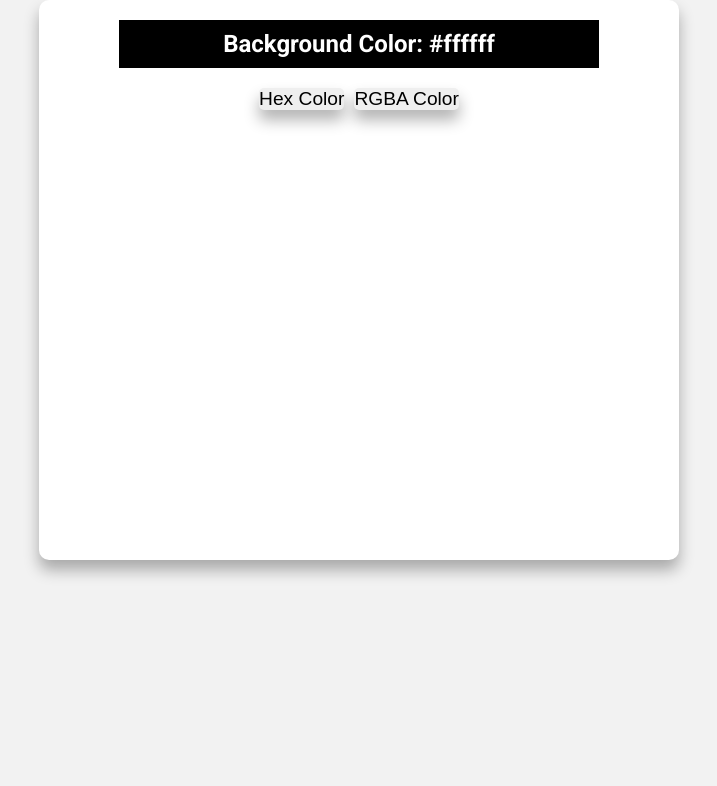
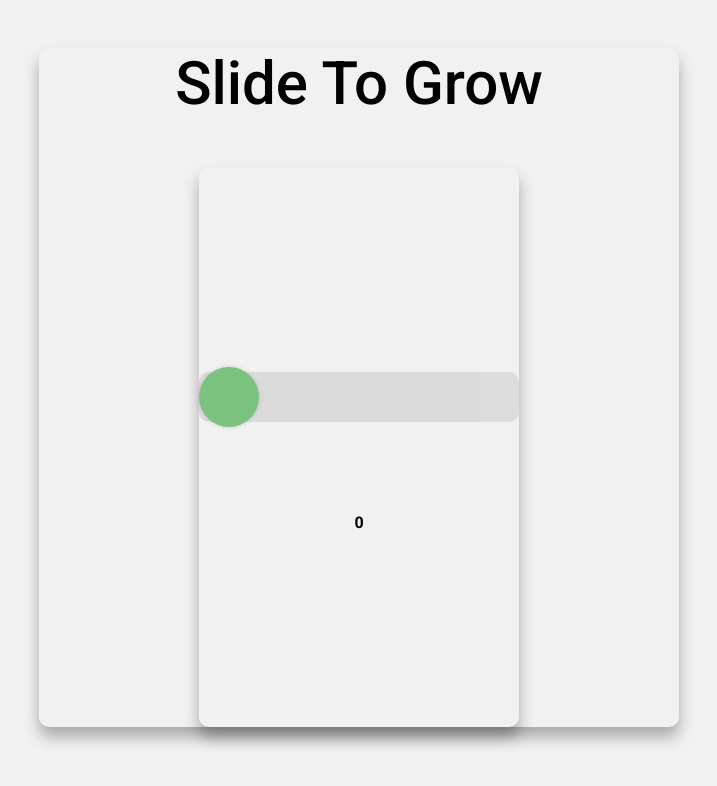
Before and after one commit to Kuldeep3330/ReactJSProjects, a React (Vite) app: page / in a window 1280 px wide. Shown: the top 786 px of the page, without its empty margins (281-998 px from the left). Built offline with nearby package versions, Linux system fonts and the light colour scheme.

Commit message:
slider App

```diff
--- /dev/null
+++ b/09-Slider-app/Slider.jsx
@@ -0,0 +1,45 @@
+import React, { useState } from 'react'
+import SliderComponent from './SliderComponent'
+import Title from './Title'
+
+const Slider = () => {
+  const [slideValue, setSlideValue]= useState(0);
+
+  document.body.style.background= "#f1f1f1"
+
+  const handleSlider=(e)=>{
+      setSlideValue(e.target.value)
+  }
+  let bgColor;
+  let textColor;
+
+  if(slideValue<25)
+  {
+    bgColor="red";
+    textColor="black";
+  }
+  if(slideValue>25 && slideValue<=50)
+  {
+    bgColor="blue";
+    textColor="white"
+  }
+  if(slideValue>50 && slideValue<=75)
+    {
+      bgColor="yellow";
+      textColor="red"
+    }
+    if(slideValue>75 && slideValue<=100)
+    {
+      bgColor="orange";
+      textColor="green"
+    }
+
+  return (
+    <div className='container text-center'>
+      <Title text="Slide To Grow"/>
+      <SliderComponent setValue={slideValue} handleInput={handleSlider} bgColor={bgColor} textColor={textColor}/>
+    </div>
+  )
+}
+
+export default Slider
--- /dev/null
+++ b/09-Slider-app/SliderComponent.css
@@ -0,0 +1,50 @@
+/* input[type="range"] {
+    -webkit-appearance: none;
+    appearance: none;
+    width: 100%;
+    height: 10px;
+    background: #ddd;
+    border-radius: 5px;
+    outline: none;
+    opacity: 0.9;
+    transition: opacity 0.2s;
+  }
+
+  input[type="range"]:hover {
+    opacity: 1;
+  } */
+
+  /* For WebKit Browsers (Chrome, Safari) */
+  input[type="range"]::-webkit-slider-thumb {
+    -webkit-appearance: none;
+    appearance: none;
+    width: 60px;
+    height: 60Px;
+    background: #4CAF50;
+    border-radius: 50%;
+    cursor: pointer;
+    box-shadow: 0px 0px 5px rgba(0, 0, 0, 0.2);
+    transition: all 0.2s;
+  }
+
+  input[type="range"]::-webkit-slider-thumb:hover {
+    background: #45a049;
+  }
+
+  /* For Mozilla Firefox */
+  /* input[type="range"]::-moz-range-thumb {
+    width: 20px;
+    height: 20px;
+    background: #4CAF50;
+    border-radius: 50%;
+    cursor: pointer;
+  } */
+
+  /* For Microsoft Edge */
+  /* input[type="range"]::-ms-thumb {
+    width: 20px;
+    height: 20px;
+    background: #4CAF50;
+    border-radius: 50%;
+    cursor: pointer;
+  } */
--- /dev/null
+++ b/09-Slider-app/SliderComponent.jsx
@@ -0,0 +1,35 @@
+import React from 'react'
+import './SliderComponent.css'
+
+const SliderComponent = ({setValue, handleInput, bgColor, textColor}) => {
+  return (
+    <div className='container d-flex flex-column' style={{gap:100}}>
+        <input type="range" id="slider" min={0} max={100} value={setValue} onInput={handleInput} style={{
+            appearance:'none',
+            width:'100%',
+            height:'50px',
+            background:'lightgray',
+            course:'pointer',
+            opacity:0.7,
+            borderRadius:'10px',
+            outline:'none'
+
+        }}/>
+        <div style={{
+            color: !textColor ? "black":textColor,
+            background:bgColor,
+            height:`${setValue*3}px`,
+            width:`${setValue*3}px`,
+            fontWeight:600,
+            display:'flex',
+            alignItems:'center',
+            justifyContent:'center',
+            borderRadius:'50%'
+        }}>
+            <span>{setValue}</span>
+        </div>
+    </div>
+  )
+}
+
+export default SliderComponent
--- /dev/null
+++ b/09-Slider-app/Title.jsx
@@ -0,0 +1,9 @@
+import React from 'react'
+
+const Title = ({classes, text}) => {
+  return (
+    <h1 className={!classes ? 'title text-center' : classes && "title"}>{!text?"Title":text}</h1>
+  )
+}
+
+export default Title
--- a/src/App.jsx
+++ b/src/App.jsx
@@ -7,6 +7,7 @@ import TemperatureController from '../06-Temperature-Controller/TemperatureContr
 
 import LightAndDarkMode from '../07-Dark-mode/LightAndDarkMode'
 import SlideToUnlock from '../08-Slide-to-unlock/SlideToUnlock'
+import Slider from '../09-Slider-app/Slider'
 import RandomColor from '../39-ColorGenerator/RandomColor'
 import './App.css'
 
@@ -14,7 +15,8 @@ function App() {
 
   return (
     <>
-        <RandomColor/>
+    <Slider/>
+        {/* <RandomColor/> */}
     {/* <SlideToUnlock/> */}
     {/* <LightAndDarkMode/> */}
     {/* <TemperatureController/> */}
```
Also changed, not shown: 09-Slider-app/Button.jsx (added, +11 -0 lines).
